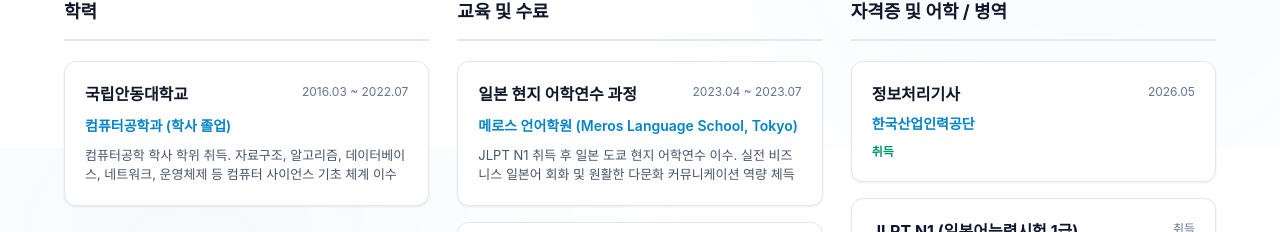
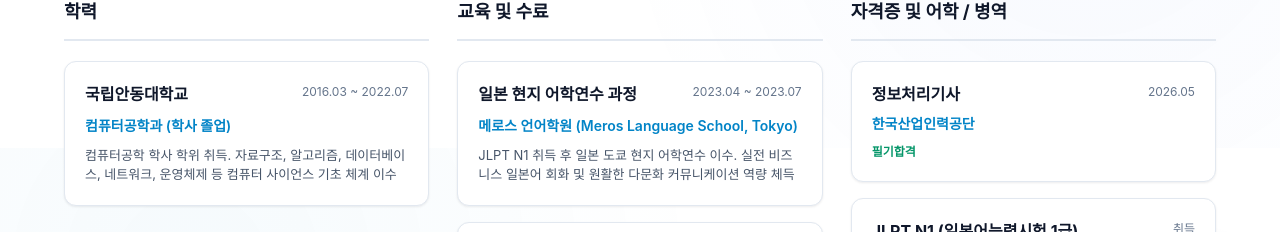
Before and after one commit to PSK6262/Portfolio_20261008, a React (Vite) app in the folder portfolio20261008/: page / in a window 1280 px wide. Shown: the part 4652-4884 px from the top of the page. Built offline with nearby package versions, Linux system fonts and the light colour scheme; a web font is replaced by a local one.

Commit message:
fix: 정보처리기사 자격증 상태를 '필기합격'으로 정정

```diff
--- a/portfolio20261008/src/data/portfolioData.js
+++ b/portfolio20261008/src/data/portfolioData.js
@@ -488,7 +488,7 @@ export const educationData = {
       name: "정보처리기사",
       issuer: "한국산업인력공단",
       date: "2026.05",
-      status: "취득"
+      status: "필기합격"
     },
     {
       name: "JLPT N1 (일본어능력시험 1급)",
```
